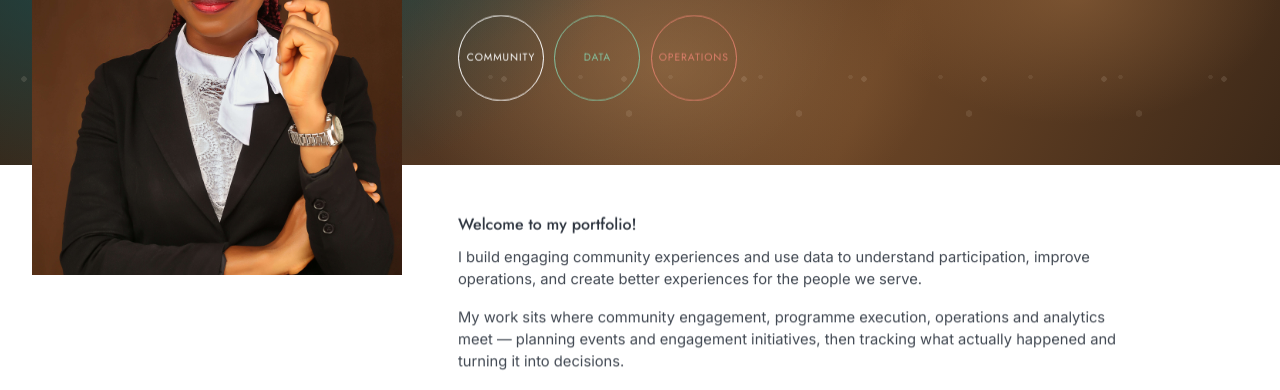
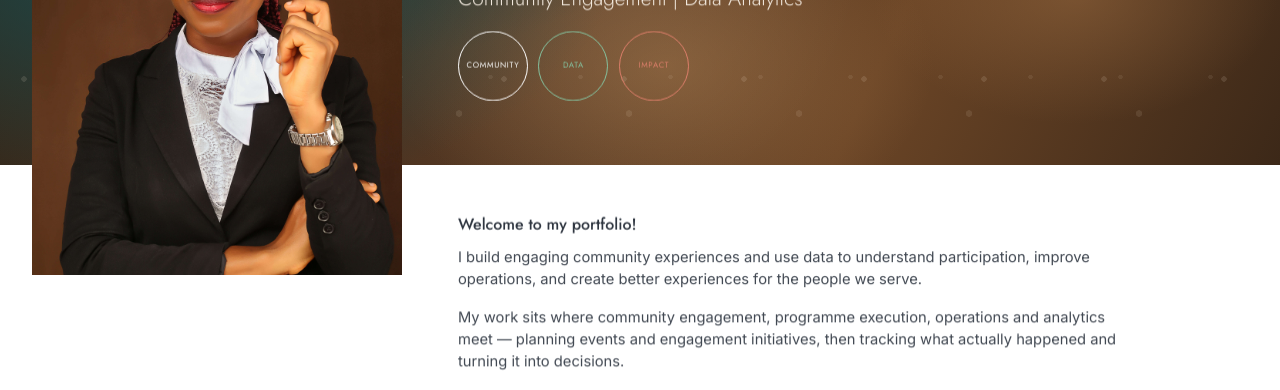
Before and after one commit to ChinyereMmiliogu1/chinyere.github.io, a plain HTML site: page index.html in a window 1280 px wide. Shown: the part 284-674 px from the top of the page. Drawn offline with nearby package versions, Linux system fonts and the light colour scheme.

```diff
--- a/css/styles.css
+++ b/css/styles.css
@@ -209,8 +209,6 @@
   list-style: none;
 }
 .hero-circle {
-  width: 70px;
-  height: 70px;
   flex: 0 0 auto;
   border-radius: 9999px;
   display: grid;
@@ -229,7 +227,7 @@
 .hero-circle:hover { background: rgba(255, 255, 255, 0.07); transform: translateY(-2px); }
 @media (min-width: 400px)  { .hero-circle { width: 78px; height: 78px; font-size: 0.61rem; } }
 @media (min-width: 1024px) { .hero-circles { gap: 0.65rem; }
-                             .hero-circle { width: 86px; height: 86px; font-size: 0.65rem; } }
+                             .hero-circle { width: 70px; height: 70px; font-size: 0.5rem; } }
 .hero-circle--community  { color: #FFFFFF; }
 .hero-circle--data       { color: var(--sage-light); }
 .hero-circle--operations { color: var(--clay-light); }
--- a/index.html
+++ b/index.html
@@ -149,7 +149,7 @@
               <ul class="hero-circles reveal justify-center lg:justify-start" style="--delay:.16s" aria-label="Focus areas">
                 <li class="hero-circle hero-circle--community">Community</li>
                 <li class="hero-circle hero-circle--data">Data</li>
-                <li class="hero-circle hero-circle--operations">Operations</li>
+                <li class="hero-circle hero-circle--operations">Impact</li>
               </ul>
             </div>
 
```
Also changed, not shown: 1 other file.
